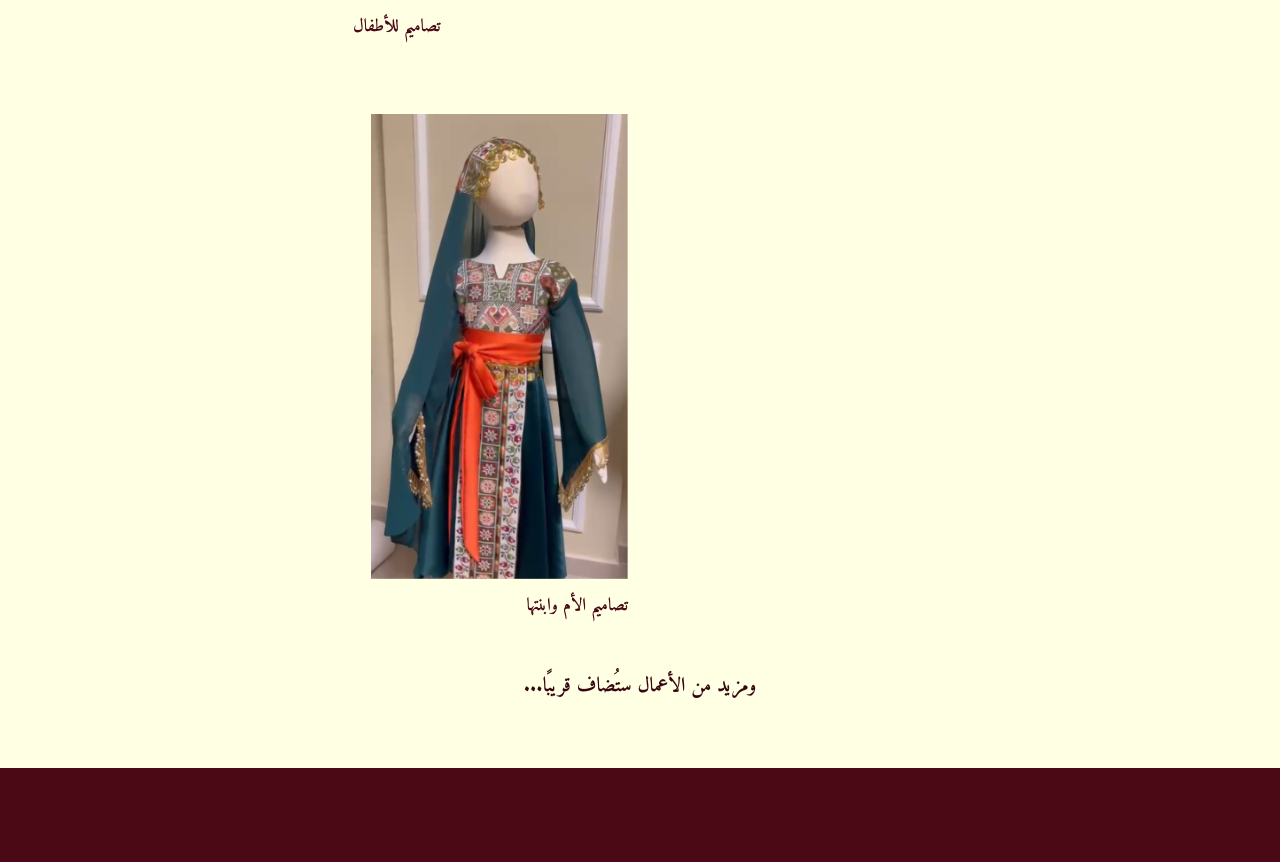
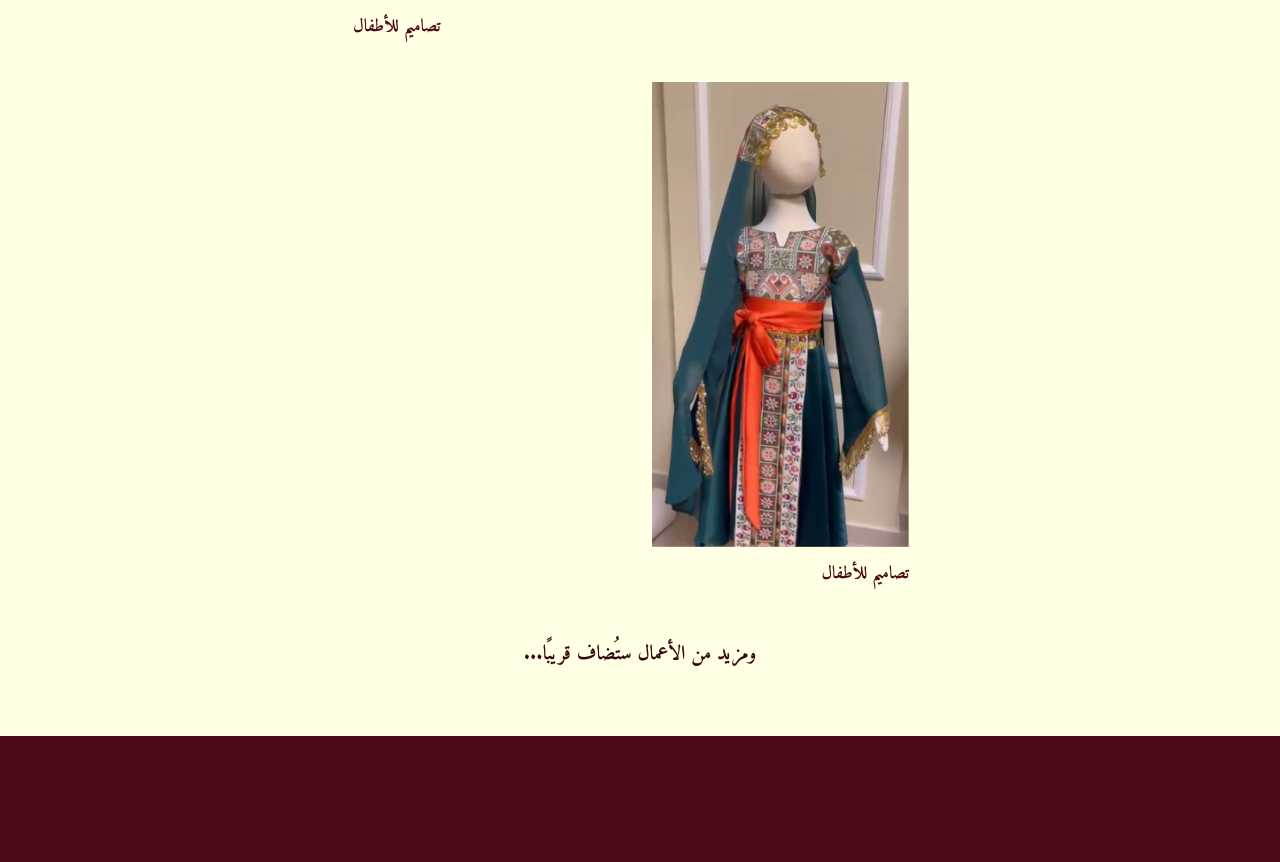
Before and after one commit to sab-digital-solutions/AYA-portfolio, a plain HTML site: page index.html in a window 1280 px wide. Shown: the part 2579-3441 px from the top of the page. Drawn offline with nearby package versions, Linux system fonts and the light colour scheme.

Commit message:
Update index.html

```diff
--- a/index.html
+++ b/index.html
@@ -79,7 +79,7 @@
     <figure class="g gA reveal"><button data-lb data-cap="عباية رمضانية من المخمل" aria-label="تكبير: عباية رمضانية من المخمل"><img src="assets/images/pic10.png" width="941" height="1672" loading="lazy" alt="عباية رمضانية من المخمل الخمري بأزرار ذهبية وتطريز عند الأكمام"></button><figcaption>عبايات رمضانية</figcaption></figure>
     <figure class="g gB reveal"><button data-lb data-cap="فستان سهرة مطرّز" aria-label="تكبير: فستان سهرة مطرّز"><img src="assets/images/pic6.png" width="289" height="522" loading="lazy" alt="فستان سهرة أزرق سماوي بتطريز دقيق على المانيكان"></button><figcaption>فساتين السهرة والمناسبات</figcaption></figure>
     <figure class="g gC reveal"><button data-lb data-cap="تصميم للأطفال" aria-label="تكبير: تصميم للأطفال"><img src="assets/images/pic9.jpg" width="1100" height="1956" loading="lazy" alt="طفلة ترتدي فستاناً أبيض بتطريز ورود وردية وشالاً وردياً"></button><figcaption>تصاميم للأطفال</figcaption></figure>
-    <figure class="g gE reveal"><button data-lb data-cap="تصميم تراثي للصغيرات" aria-label="تكبير: تصميم تراثي للصغيرات"><img src="assets/images/pic8.png" width="290" height="525" loading="lazy" alt="ثوب تراثي أخضر مزرق بتطريز وحزام برتقالي لطفلة"></button><figcaption>تصاميم الأم وابنتها</figcaption></figure>
+    <figure class="g gD reveal"><button data-lb data-cap="تصميم تراثي للصغيرات  " aria-label="تكبير: تصميم تراثي للصغيرات  "><img src="assets/images/pic8.png" width="290" height="522" loading="lazy" alt="ثوب أسود بزخارف ذهبية وحزام على المانيكان"></button><figcaption>تصاميم للأطفال</figcaption></figure>
   </div>
   <p class="note reveal">ومزيد من الأعمال ستُضاف قريبًا...</p>
 </section>
```
